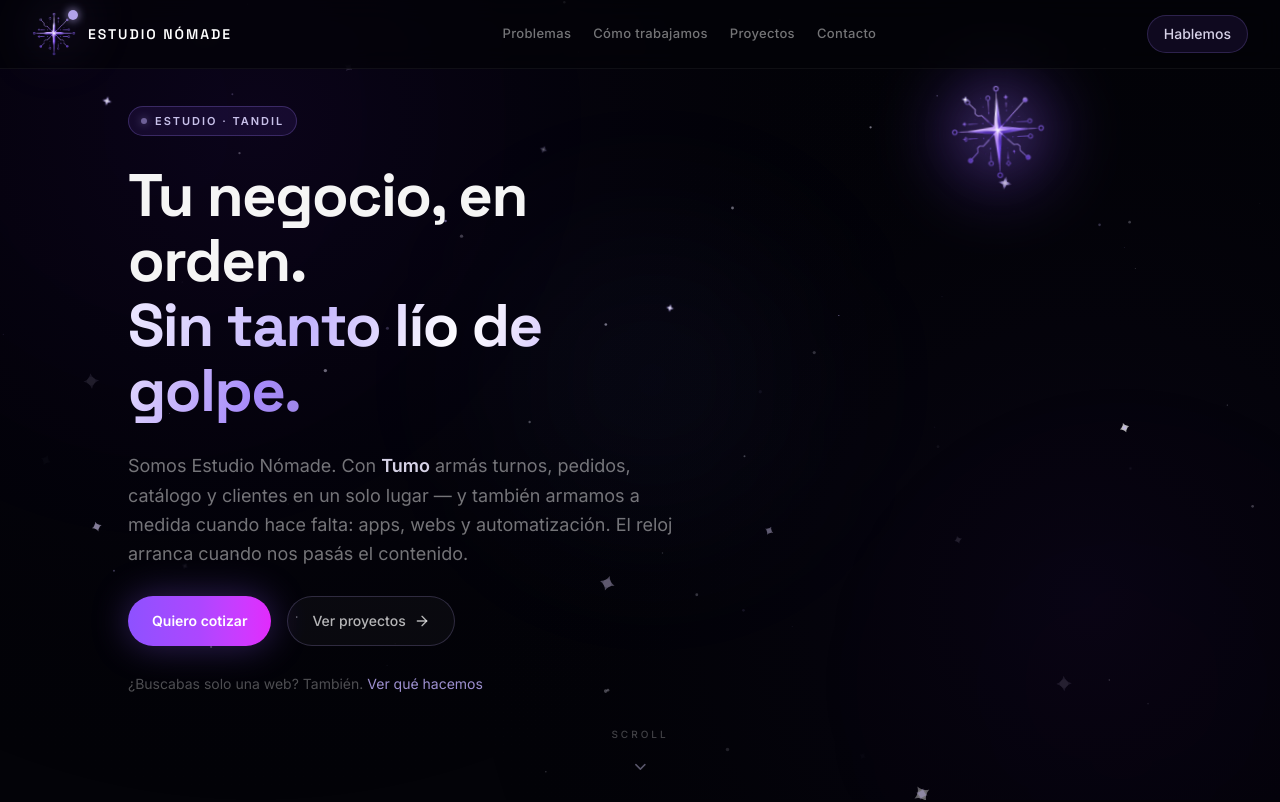
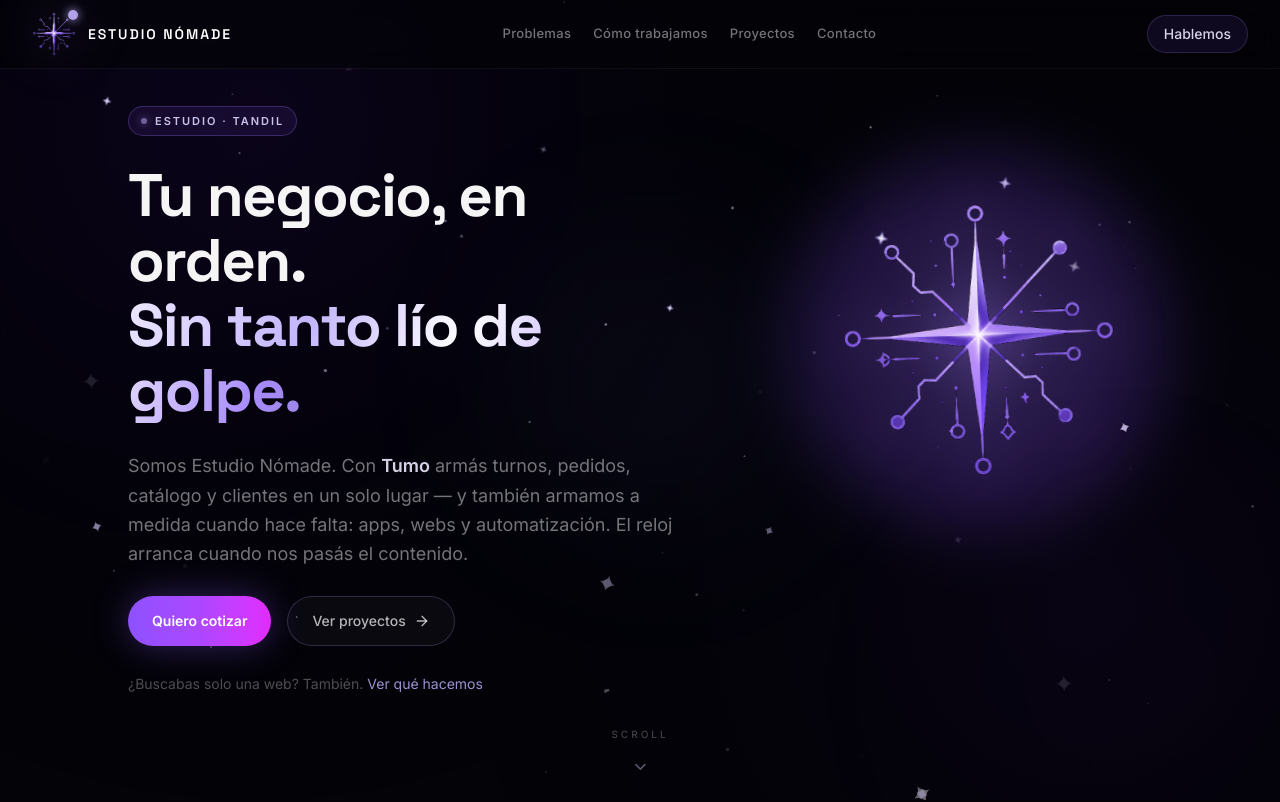
Before and after one commit to Estudio-Nomade/EstudioNomade-landing, a Next.js app: page / in a window 1280 px wide. Shown: the top 802 px of the page. Built offline with nearby package versions, Linux system fonts and the light colour scheme.

Commit message:
fix: badge mobile visible + mascota grande solo en hero desktop
- Más padding-top en hero mobile: "Estudio · Tandil" no queda bajo el header
- Park desktop ~280px al lado del H1; al scrollear cae a ~96px companion
- Mobile park/companion siguen chicos para no tapar copy

```diff
--- a/src/components/effects/companion-mascot.tsx
+++ b/src/components/effects/companion-mascot.tsx
@@ -16,9 +16,10 @@ export const NAV_MENU_EVENT = "en-nav-menu"
 const DETACH_SCROLL_PX = 90
 
 /**
- * Mascota chica, sin texto debajo.
- * Arriba quieta en el hero → al scrollear se despega / cae y sigue el cursor.
- * Se esconde con el menú hamburguesa.
+ * Mascota sin texto.
+ * En hero (desktop): grande al lado del H1, quieta.
+ * Al scrollear: se despega, achica al tamaño companion y sigue el cursor.
+ * Menú hamburguesa: se esconde.
  */
 export function CompanionMascot() {
   const reduceMotion = useReducedMotion()
@@ -26,34 +27,65 @@ export function CompanionMascot() {
   const [menuOpen, setMenuOpen] = useState(false)
   const [detached, setDetached] = useState(false)
   const [vw, setVw] = useState(1280)
-  const [vh, setVh] = useState(800)
   const detachedRef = useRef(false)
 
   const rawX = useMotionValue(0)
   const rawY = useMotionValue(0)
+  const rawSize = useMotionValue(96)
 
   const springCfg = reduceMotion
     ? { stiffness: 500, damping: 42, mass: 0.35 }
-    : { stiffness: 160, damping: 20, mass: 0.5 }
+    : { stiffness: 150, damping: 22, mass: 0.55 }
 
   const x = useSpring(rawX, springCfg)
   const y = useSpring(rawY, springCfg)
+  const size = useSpring(rawSize, {
+    stiffness: reduceMotion ? 400 : 120,
+    damping: 22,
+    mass: 0.5,
+  })
 
   const { scrollY } = useScroll()
 
-  const isNarrow = vw < 640
-  // Más chica para no tapar el copy
-  const size = isNarrow ? 72 : vw < 1024 ? 84 : 96
-  const half = size / 2
+  const half = useTransform(size, (s) => s / 2)
+  const left = useTransform(
+    [x, half],
+    ([px, h]) => (px as number) - (h as number)
+  )
+  const top = useTransform(
+    [y, half],
+    ([py, h]) => (py as number) - (h as number)
+  )
 
-  const left = useTransform(x, (px) => px - half)
-  const top = useTransform(y, (py) => py - half)
+  /** Tamaño parked (hero) vs companion (cursor) */
+  const sizesFor = (w: number) => {
+    if (w < 640) return { park: 88, companion: 64 }
+    if (w < 1024) return { park: 120, companion: 72 }
+    // desktop: grande al lado del H1
+    return { park: 280, companion: 96 }
+  }
 
-  const park = (w: number, h: number) => {
-    // Arriba a la derecha, debajo del navbar — quieta en el hero
-    const px = w < 1024 ? w * 0.82 : Math.min(w - 72, w * 0.78)
-    const py = w < 1024 ? 118 : 132
-    return { px, py }
+  const parkPos = (w: number, h: number) => {
+    const { park } = sizesFor(w)
+    if (w < 1024) {
+      // mobile/tablet: arriba-derecha, no tapa el badge
+      return {
+        px: w - park * 0.55 - 12,
+        py: 96 + park * 0.45,
+      }
+    }
+    // desktop: columna derecha del hero, a la altura del H1
+    const contentMax = 1280
+    const sidePad = Math.max(32, (w - contentMax) / 2)
+    // centro de la columna derecha del grid ~ 1.2fr | 0.8fr sobre max-w-5xl (1024)
+    const gridMax = 1024
+    const gridLeft = sidePad + Math.max(0, (Math.min(w, contentMax) - gridMax) / 2)
+    const col1 = gridMax * (1.2 / 2)
+    const col2Center = gridLeft + col1 + (gridMax - col1) * 0.5
+    return {
+      px: Math.min(w - park * 0.5 - 24, col2Center),
+      py: Math.min(h * 0.48, 340),
+    }
   }
 
   useEffect(() => {
@@ -61,18 +93,21 @@ export function CompanionMascot() {
       const w = window.innerWidth
       const h = window.innerHeight
       setVw(w)
-      setVh(h)
+      const { park, companion } = sizesFor(w)
       if (!detachedRef.current) {
-        const { px, py } = park(w, h)
+        const { px, py } = parkPos(w, h)
         rawX.set(px)
         rawY.set(py)
+        rawSize.set(park)
+      } else {
+        rawSize.set(companion)
       }
     }
     measure()
     setReady(true)
     window.addEventListener("resize", measure, { passive: true })
     return () => window.removeEventListener("resize", measure)
-  }, [rawX, rawY])
+  }, [rawX, rawY, rawSize])
 
   useEffect(() => {
     const onMenu = (e: Event) => {
@@ -83,31 +118,33 @@ export function CompanionMascot() {
     return () => window.removeEventListener(NAV_MENU_EVENT, onMenu)
   }, [])
 
-  // Detach al scrollear un poco: “se cae” y empieza a seguir
   useEffect(() => {
     const unsub = scrollY.on("change", (v) => {
+      const w = window.innerWidth
+      const h = window.innerHeight
+      const { park, companion } = sizesFor(w)
+
       if (v >= DETACH_SCROLL_PX && !detachedRef.current) {
         detachedRef.current = true
         setDetached(true)
-        // caída inicial hacia el centro-bajo de la pantalla
-        const dropX = window.innerWidth * (window.innerWidth < 1024 ? 0.7 : 0.75)
-        const dropY = Math.min(window.innerHeight * 0.55, 420)
+        rawSize.set(companion)
+        const dropX = w * (w < 1024 ? 0.72 : 0.78)
+        const dropY = Math.min(h * 0.52, 400)
         rawX.set(dropX)
         rawY.set(dropY)
       }
       if (v < 24 && detachedRef.current) {
-        // volver al park si el user vuelve al tope
         detachedRef.current = false
         setDetached(false)
-        const { px, py } = park(window.innerWidth, window.innerHeight)
+        const { px, py } = parkPos(w, h)
         rawX.set(px)
         rawY.set(py)
+        rawSize.set(park)
       }
     })
     return () => unsub()
-  }, [scrollY, rawX, rawY])
+  }, [scrollY, rawX, rawY, rawSize])
 
-  // Seguir cursor solo cuando ya se despegó
   useEffect(() => {
     if (menuOpen || !detached) return
 
@@ -120,10 +157,7 @@ export function CompanionMascot() {
       rawY.set(clamp(clientY, pad + 64, window.innerHeight - pad))
     }
 
-    const onPointer = (e: PointerEvent) => {
-      follow(e.clientX, e.clientY)
-    }
-
+    const onPointer = (e: PointerEvent) => follow(e.clientX, e.clientY)
     const onTouch = (e: TouchEvent) => {
       const touch = e.touches[0]
       if (!touch) return
@@ -152,24 +186,24 @@ export function CompanionMascot() {
         width: size,
         height: size,
       }}
-      initial={{ opacity: 0, scale: 0.8, rotate: -8 }}
+      initial={{ opacity: 0, scale: 0.82, rotate: -6 }}
       animate={{
         opacity: menuOpen ? 0 : 1,
-        scale: menuOpen ? 0.65 : detached ? 1 : 1,
-        rotate: menuOpen ? 12 : detached ? 0 : -3,
-        y: menuOpen ? 20 : 0,
+        scale: menuOpen ? 0.7 : 1,
+        rotate: menuOpen ? 10 : detached ? 0 : -2,
+        y: menuOpen ? 18 : 0,
       }}
       transition={{ duration: 0.3, ease: [0.22, 1, 0.36, 1] }}
       aria-hidden
     >
       <div className="relative h-full w-full">
-        <div className="pointer-events-none absolute inset-0 -m-[20%] rounded-full bg-violet-500/20 blur-[28px]" />
+        <div className="pointer-events-none absolute inset-0 -m-[18%] rounded-full bg-violet-500/20 blur-[32px]" />
         <Image
           src="/logo-clear.png"
           alt=""
           fill
-          sizes="96px"
-          className="object-contain drop-shadow-[0_0_22px_rgba(167,139,250,0.5)]"
+          sizes="(min-width: 1024px) 280px, 120px"
+          className="object-contain drop-shadow-[0_0_28px_rgba(167,139,250,0.55)]"
           priority
         />
         <span
@@ -177,11 +211,24 @@ export function CompanionMascot() {
           style={{
             top: "10%",
             left: "14%",
-            width: 8,
-            height: 8,
+            width: detached || vw < 1024 ? 8 : 14,
+            height: detached || vw < 1024 ? 8 : 14,
             animationDelay: "0.2s",
           }}
         />
+        {!detached && vw >= 1024 ? (
+          <span
+            className="sparkle-mark"
+            style={{
+              top: "22%",
+              right: "12%",
+              left: "auto",
+              width: 16,
+              height: 16,
+              animationDelay: "1s",
+            }}
+          />
+        ) : null}
       </div>
     </motion.div>
   )
--- a/src/components/hero/hero.tsx
+++ b/src/components/hero/hero.tsx
@@ -80,11 +80,11 @@ export function Hero() {
         />
       ))}
 
-      <div className="section-container w-full pt-[7.5rem] pb-24 md:pt-36 md:pb-28">
-        {/* Espacio a la derecha en desktop para la mascota fija */}
-        <div className="mx-auto grid max-w-5xl items-center gap-10 lg:grid-cols-[1.2fr_0.8fr] lg:gap-10">
+      <div className="section-container w-full pt-[8.75rem] pb-24 sm:pt-36 md:pt-40 md:pb-28">
+        {/* Espacio a la derecha en desktop para la mascota parked grande */}
+        <div className="mx-auto grid max-w-5xl items-center gap-10 lg:grid-cols-[1.15fr_0.85fr] lg:gap-8">
           <motion.div
-            className="flex flex-col gap-7"
+            className="relative z-[1] flex flex-col gap-7"
             variants={stagger}
             initial="initial"
             animate="animate"
@@ -160,9 +160,9 @@ export function Hero() {
             </motion.p>
           </motion.div>
 
-          {/* Columna vacía en desktop: la mascota parked ocupa este hueco visual */}
+          {/* Columna vacía desktop: hueco visual para mascota grande parked */}
           <div
-            className="pointer-events-none hidden min-h-[120px] lg:block"
+            className="pointer-events-none hidden min-h-[260px] lg:block"
             aria-hidden
           />
         </div>
```
